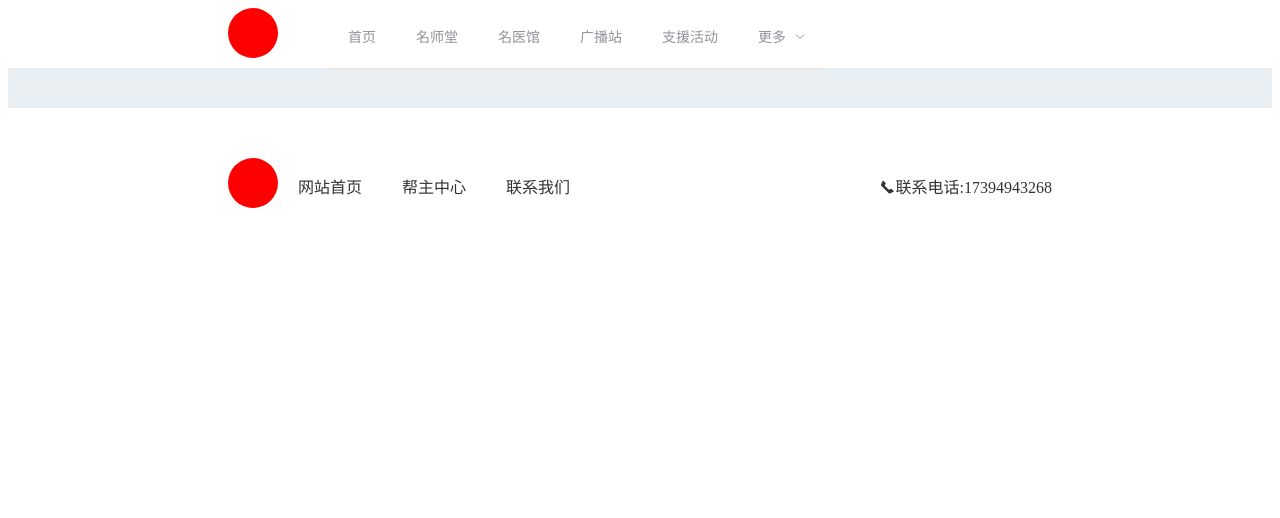
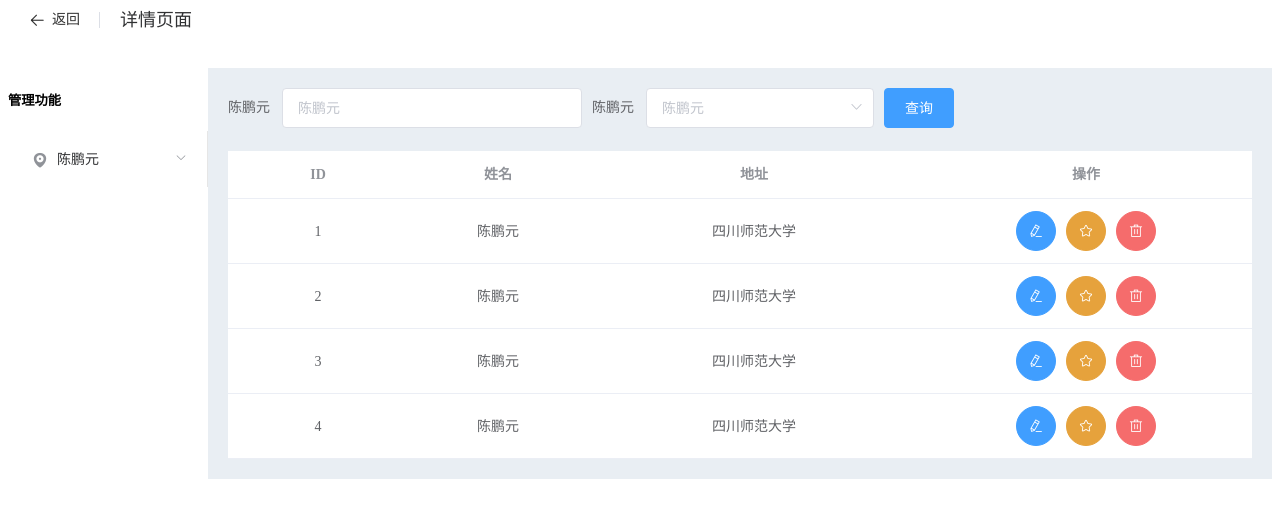
Before and after one commit to Ganqian520/vue_project, a Vue app: page /#/admin in a window 1280 px wide. Shown: the top 518 px of the page. Built offline with nearby package versions, Linux system fonts and the light colour scheme.

Commit message:
改动2
改动2

```diff
--- a/src/App.vue
+++ b/src/App.vue
@@ -34,7 +34,7 @@ export default {
 	},
 	methods: {
 	  getPath(){
-		  if(this.$route.path==='/login'||this.$route.path==='/register'){
+		  if(this.$route.path==='/login'||this.$route.path==='/register'||this.$route.path==='/admin'){
 			  this.isShow=true
 		  }else{
 			  this.isShow=false
@@ -43,7 +43,7 @@ export default {
 	  }
 	},
 	mounted() {
-		if(this.$route.path==='/login'||this.$route.path==='/register'){
+		if(this.$route.path==='/login'||this.$route.path==='/register'||this.$route.path==='/admin'){
 					  this.isShow=true
 		}else{
 					  this.isShow=false
--- a/src/components/Topbar.vue
+++ b/src/components/Topbar.vue
@@ -5,6 +5,8 @@
 			<el-menu-item index="/index">
 				首页
 			</el-menu-item>
+			 <el-submenu index="1">
+			    <template slot="title">{{$route.name | showName}}</template>
 			    <el-menu-item index="/famousteacher">
 			   	名师堂
 			   </el-menu-item>
@@ -12,21 +14,36 @@
 			   	名医馆
 			   </el-menu-item>
 			   <el-menu-item index="/">
-				广播站
+			   	支援活动
 			   </el-menu-item>
 			   <el-menu-item index="/">
-				支援活动
-			</el-menu-item>
-			 <el-submenu index="6">
-			    <template slot="title">更多</template>
-			    <el-menu-item index="6-1">
-					<router-link to="/index" tag="li"> 发布活动</router-link>
-				</el-menu-item>
-			    <el-menu-item index="6-2">
-					<router-link to="/index" tag="li"> 申请公告</router-link>
+			   	申请活动
 			   </el-menu-item>
 			</el-submenu>
 
+			<el-submenu index="2">
+			    <template slot="title">管理员</template>
+			    <el-menu-item index="/">
+			   	审核名医馆
+			   </el-menu-item>
+			   <el-menu-item index="/">
+			   	审核名师堂
+			   </el-menu-item>
+			   <el-menu-item index="/">
+			   	审核活动
+			   </el-menu-item>
+			</el-submenu>
+
+			<el-submenu index="3">
+				<template slot="title">超级管理员</template>
+				<el-menu-item index="/">
+				权限管理
+			   </el-menu-item>
+			   <el-menu-item index="/">
+				用户管理
+			   </el-menu-item>
+
+			</el-submenu>
 		</el-menu>
 		<div class="r">
 			<el-button icon="el-icon-search" circle></el-button>
@@ -41,7 +58,17 @@
 </template>
 
 <script>
+	import Vue from 'vue'
+	Vue.filter("showName",(data)=>{
+		if(data==='index'){
+			return '普通用户'
+		}
+		else{
+			return data
+		}
+	})
 	export default {
+
 	    data() {
 	      return {
 	      };
--- a/src/router/index.js
+++ b/src/router/index.js
@@ -9,17 +9,24 @@ import Topbar from '../components/Topbar.vue'
 import Footer from '../components/Footbar.vue'
 import Famouseteacher from '../views/FamousTeacher.vue'
 import Famousedocor from '../views/FamousDocor.vue'
+import Admin from '../views/Admin.vue'
 Vue.use(VueRouter)
 
 // 路由配置表
 const routes = [
 	{
+		path:'/admin',
+		component:Admin
+	},
+	{
 		path:'/famousedocor',
-		component:Famousedocor
+		component:Famousedocor,
+		name:'名医馆'
 	},
 	{
 		path:'/famousteacher',
-		component: Famouseteacher
+		component: Famouseteacher,
+		name:'名师堂'
 	},
   {
 	path: '',
--- /dev/null
+++ b/src/views/Admin.vue
@@ -0,0 +1,111 @@
+<template>
+		<el-container>
+		  <el-header>
+			  <el-page-header  content="详情页面">
+			  </el-page-header>
+
+		  </el-header>
+		  <el-container>
+		    <el-aside width="200px">
+				   <el-col >
+				     <h5>管理功能</h5>
+				     <el-menu
+				       default-active="2"
+				       class="el-menu-vertical-demo"
+				       >
+				       <el-submenu index="1">
+				         <template slot="title">
+				           <i class="el-icon-location"></i>
+				           <span>陈鹏元</span>
+				         </template>
+				         <el-menu-item-group>
+				           <el-menu-item index="1-1">陈鹏元1</el-menu-item>
+				           <el-menu-item index="1-2">陈鹏元2</el-menu-item>
+				         </el-menu-item-group>
+				       </el-submenu>
+				     </el-menu>
+				   </el-col>
+			</el-aside>
+		    <el-main>
+				<el-form :inline="true" :model="formInline" class="demo-form-inline" style="text-align: left;">
+				  <el-form-item label="陈鹏元">
+				    <el-input v-model="formInline.user" placeholder="陈鹏元" style="width: 300px;"></el-input>
+				  </el-form-item>
+				  <el-form-item label="陈鹏元">
+				    <el-select v-model="formInline.region" placeholder="陈鹏元">
+				      <el-option label="陈鹏元" value="shanghai"></el-option>
+				      <el-option label="陈鹏元" value="beijing"></el-option>
+				    </el-select>
+				  </el-form-item>
+				  <el-form-item>
+				    <el-button type="primary" >查询</el-button>
+				  </el-form-item>
+				</el-form>
+				<el-table
+				    :data="tableData"
+				    style="width: 100%"
+				    >
+				    <el-table-column
+				      prop="date"
+				      label="ID"
+				      width="180"
+					  align="center">
+				    </el-table-column>
+				    <el-table-column
+				      prop="name"
+				      label="姓名"
+				      width="180"
+					  align="center">
+				    </el-table-column>
+				    <el-table-column
+				      prop="address"
+				      label="地址"
+					  align="center">
+				    </el-table-column>
+					<el-table-column
+					  prop="operation"
+					  label="操作"
+					  align="center">
+					  <el-button type="primary" icon="el-icon-edit" circle></el-button>
+					  <el-button type="warning" icon="el-icon-star-off" circle></el-button>
+					  <el-button type="danger" icon="el-icon-delete" circle></el-button>
+					</el-table-column>
+				  </el-table>
+			</el-main>
+		  </el-container>
+		</el-container>
+</template>
+
+<script>
+	  export default {
+	    data() {
+	      return {
+	        // tabPosition: 'left',
+			  formInline: {
+			            user: '',
+			            region: ''
+			          },
+					   tableData: [{
+					            date: '1',
+					            name: '陈鹏元',
+					            address: '四川师范大学',
+					          }, {
+					            date: '2',
+					            name: '陈鹏元',
+					            address: '四川师范大学'
+					          }, {
+					            date: '3',
+					            name: '陈鹏元',
+					            address: '四川师范大学',
+					          }, {
+					            date: '4',
+					            name: '陈鹏元',
+					            address: '四川师范大学'
+					          }]
+	      };
+	    }
+	  };
+</script>
+
+<style>
+</style>
```
Also changed, not shown: 1 other file (tests, documents, lock files or other folders). Lines whose indentation alone changed are shown as unchanged.
